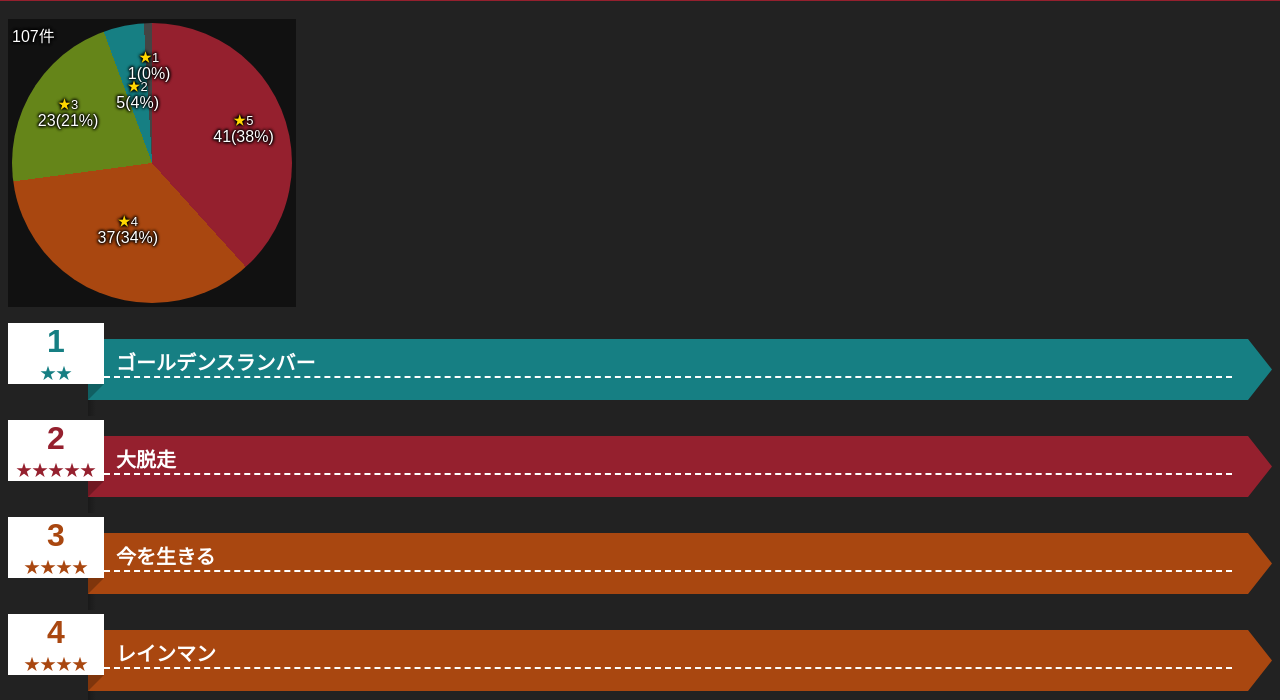
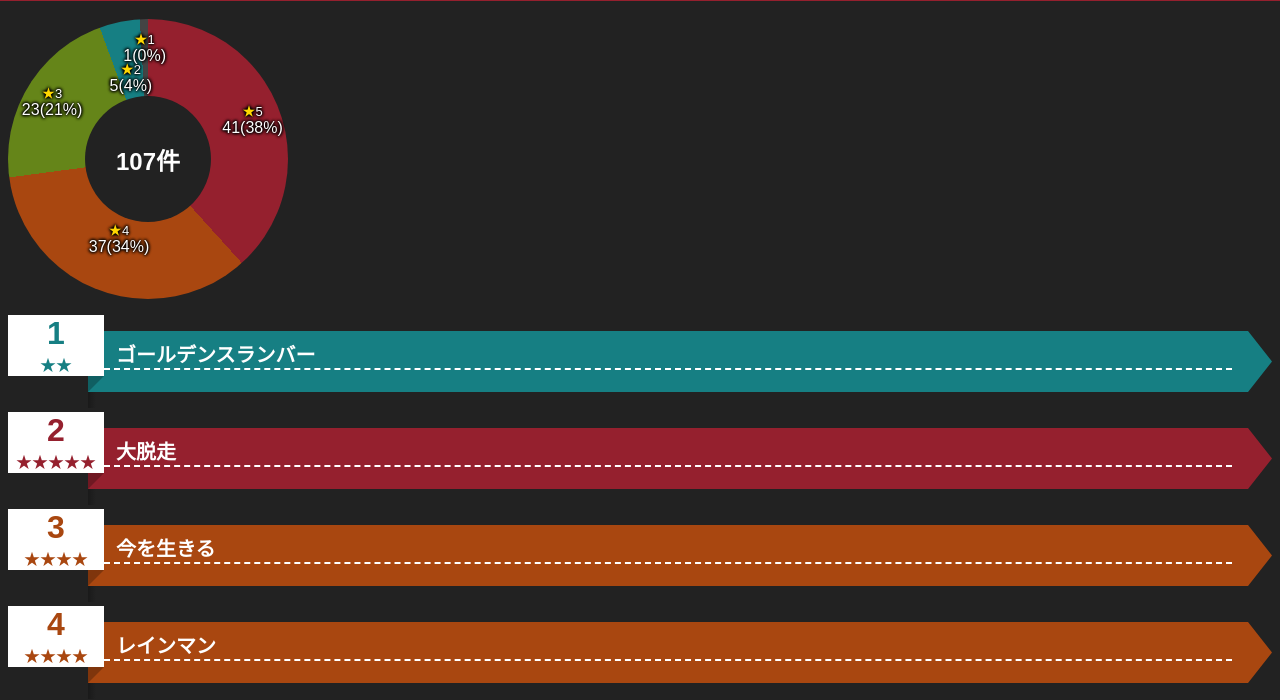
Before and after one commit to kanji0405/movieList, a plain HTML site: page index.html in a window 1280 px wide. Shown: the part 53-753 px from the top of the page. Drawn offline with Linux system fonts and the light colour scheme.

Commit message:
円グラフ修正

```diff
--- a/movieList.css
+++ b/movieList.css
@@ -172,22 +172,7 @@ main {
     width: var(--backSize);
     height: var(--backSize);
     margin: 0 0 32px;
-    background-color: #111;
-    padding: 4px;
-}
-
-.rateGraph p {
-    position: absolute;
-    z-index: 100;
-    margin: 0;
-    padding: 0;
-    --shadowColor: black;
-    --shadowWidth: 3px;
-    text-shadow:
-    +1px 0 var(--shadowWidth) var(--shadowColor),
-    -1px 0 var(--shadowWidth) var(--shadowColor),
-    0 +1px var(--shadowWidth) var(--shadowColor),
-    0 -1px var(--shadowWidth) var(--shadowColor);
+    text-align: center;
 }
 
 .rateGraph div.graphArea {
@@ -197,20 +182,29 @@ main {
 }
 
 .rateGraph .graphDesc p {
+    position: absolute;
+    z-index: 50;
+    --shadowColor: black;
+    --shadowWidth: 3px;
+    text-shadow:
+    +1px 0 var(--shadowWidth) var(--shadowColor),
+    -1px 0 var(--shadowWidth) var(--shadowColor),
+    0 +1px var(--shadowWidth) var(--shadowColor),
+    0 -1px var(--shadowWidth) var(--shadowColor);
+
     transform: translate(-50%, -50%);
-    --radius: 0.35;
+    --radius: 0.4;
     --posRate: 0;
-    margin-left: calc(var(--backSize) * 0.5 + calc(var(--radius) * var(--backSize)) * cos(pi * 2 * var(--posRate)));
-    margin-top:  calc(var(--backSize) * 0.5 + calc(var(--radius) * var(--backSize)) * sin(pi * 2 * var(--posRate)));
-    margin-right: 0;
-    margin-bottom: 0;
-
+    margin:
+    calc(var(--backSize) * 0.5 + calc(var(--radius) * var(--backSize)) * sin(pi * 2 * var(--posRate))) 0 0
+    calc(var(--backSize) * 0.5 + calc(var(--radius) * var(--backSize)) * cos(pi * 2 * var(--posRate)));
+    padding: 0;
     text-align: center;
     line-height: 1em;
 }
 
 .rateGraph .graphDesc p:nth-child(even) {
-    --radius: 0.25;
+    --radius: 0.30;
 }
 
 .graphDesc span {
@@ -221,3 +215,23 @@ main {
     content: '★';
     color: gold;
 }
+
+.graphCenter {
+    width: calc(var(--backSize) * 0.45);
+    height: calc(var(--backSize) * 0.45);
+    background-color: #222;
+    border-radius: 50%;
+    display: inline-block;
+    margin: calc(var(--backSize) * 0.55 * 0.5) 0 0 0;
+}
+
+.graphCenter p {
+    text-align: center;
+    margin: 0;
+    height: 100%;
+    display: flex;
+    align-items: center;
+    justify-content: center;
+    font-size: x-large;
+    font-weight: bold;
+}
--- a/movieList.js
+++ b/movieList.js
@@ -61,8 +61,10 @@ const RankController = {
 
         graph.innerHTML = `
             <div class='graphArea' style='background-image: conic-gradient(${cs.replace(/,$/, '')});'>
-            <p>${this._rankings.length}件</p>
             <div class='graphDesc'>${ps}</div>
+            <div class='graphCenter'>
+                <p>${this._rankings.length}件</p>
+            </div>
         `;
     },
     refreshSortElements() {
```
